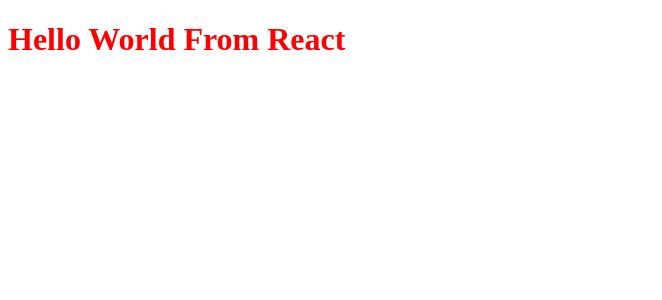
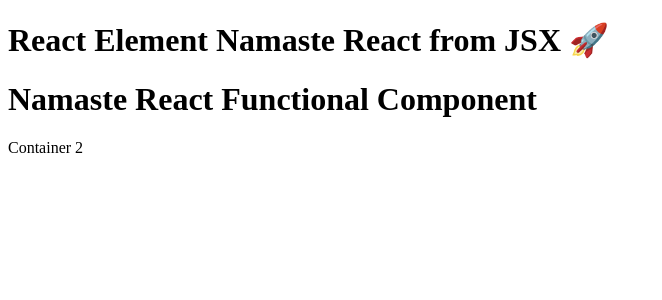
Before and after one commit to iamrashidpathan/namaste-react, a React (Vite) app: page / in a window 1280 px wide. Shown: the top 300 px of the page, without its empty margins (0-662 px from the left). Built offline with nearby package versions, Linux system fonts and the light colour scheme.

Commit message:
add episode 3

```diff
--- a/App.js
+++ b/App.js
@@ -1,5 +1,29 @@
 import React from "react"
 import  ReactDOM  from "react-dom/client"
-const heading = React.createElement("h1",{id:"heading",attributes:"attributes"},"Hello World From React")
+
+const elem = <span>React Element</span>
+
+// REACT Elememt
+const Title =()=> <h1 className="head"> {elem} Namaste React from JSX 🚀</h1>
+
+// REACT Functional Component
+
+const HeadingComponent = ()=>{
+    return (
+        // <React.Fragment></React.Fragment>
+        <>
+            <div id="container">
+                <Title/>
+                <h1>Namaste React Functional Component</h1>
+            </div>
+            <div id="container2">
+                Container 2
+            </div>
+        </>
+
+    )
+}
+
 const root = ReactDOM.createRoot(document.getElementById("root"))
-root.render(heading)
+
+root.render(<HeadingComponent/>)
--- a/package.json
+++ b/package.json
@@ -3,7 +3,9 @@
   "version": "1.0.0",
   "description": "This is React Course",
   "scripts": {
-    "test": "jest"
+    "test": "jest",
+    "start":"parcel index.html",
+    "build": "parcel build index.html"
   },
   "repository": {
     "type": "git",
```
